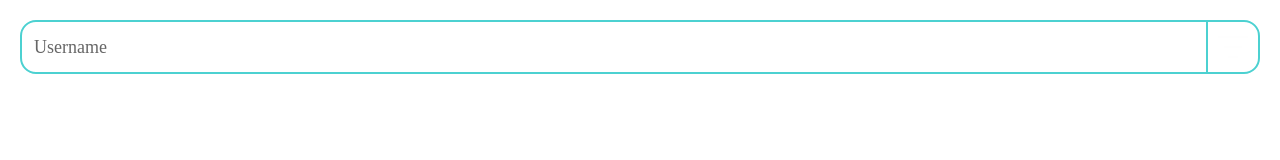
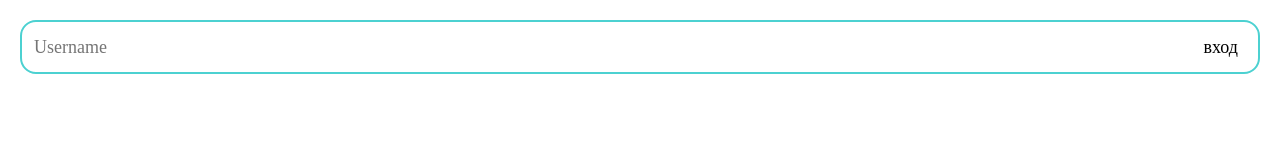
Before and after one commit to cookies-with-tea/fims-site, a React (Vite) app: page / in a window 1280 px wide. Shown: the top 160 px of the page. Built offline with nearby package versions, Linux system fonts and the light colour scheme.

Commit message:
ASF-2:добавил доп компонент для рендера контента вне инпута

```diff
--- a/src/App.tsx
+++ b/src/App.tsx
@@ -15,9 +15,9 @@ function App() {
             value={value}
             onChange={setValue}
             // prepend="вход"
-            // append="вход"
+            append="вход"
             // prefixIcon={<Icon name="filter"/>}
-            postfixIcon={<Icon name="filter"/>}
+            // postfixIcon={<Icon name="filter"/>}
             // clearable={true}
         />
     )
--- a/src/ui/input/input.module.scss
+++ b/src/ui/input/input.module.scss
@@ -1,19 +1,19 @@
 .input {
-    width:  100%;
-    height: 100%;
+    display: flex;
+    align-items: center;
+    width: 100%;
+    height: 54px;
+    border-radius: $font--size-medium;
+    border: 2px solid $background--blue-2;
     font-size: $font--size-large;
-    border-radius: $font--size-medium 0px 0px $font--size-medium;
-    padding: 0px 12px;
-    background: transparent;
 
-    &__wrapper {
-        display: flex;
-        align-items: center;
-        width: 100%;
-        height: 54px;
-        border-radius: $font--size-medium;
-        border: 2px solid $background--blue-2;
+    &__inner {
+        width:  100%;
+        height: 100%;
         font-size: $font--size-large;
+        border-radius: $font--size-medium 0px 0px $font--size-medium;
+        padding: 0px 12px;
+        background: transparent;
     }
 
     &::placeholder {
@@ -26,25 +26,28 @@
     }
 }
 
-
 .prefix {
-    display: flex;
-    align-items: center;
-    height: 100%;
     padding: 0 10px;
     cursor: pointer;
-    border-right: 2px solid $background--blue-2;
 }
 
 .postfix {
+    padding: 0 10px;
+    cursor: pointer;
+}
+
+.append {
     display: flex;
     align-items: center;
+    justify-content: center;
     height: 100%;
-    padding: 0 10px;
-    cursor: pointer;
-    border-left: 2px solid $background--blue-2;
+    padding: 0 20px;
+
 }
+.prepend{
 
+}
 .icon-input{
     font-size: 30px;
+
 }
--- a/src/ui/input/input.tsx
+++ b/src/ui/input/input.tsx
@@ -27,6 +27,12 @@ interface IconProps{
     postfix?: ReactNode
 }
 
+interface ContentProps{
+    prepend?: ReactNode
+    append?: ReactNode
+}
+
+
 export const Input = ({
         // size="",
         className="",
@@ -53,13 +59,13 @@ export const Input = ({
     const inputType = passwordShown ? "text" : type
     const classes = cx(
         className,
-        "input",
+        "input__inner",
     )
     const RenderIcon = ({prefix, postfix}: IconProps): ReactNode =>{
-        const currentChildren = prefix ? prefix : postfix;
+        const currentChildren = prefix ?? postfix;
         const classIcon = cx("icon-input",{
-            "prefix":!!prefix,
-            "postfix":!!postfix,
+            prefix,
+            postfix,
         })
         return (
             <>
@@ -71,9 +77,22 @@ export const Input = ({
             </>
         )
     }
+    const RenderContent = ({prepend, append}: ContentProps): ReactNode =>{
+        const currentChildren = prepend ?? append;
+        const classes = cx({ prepend, append })
+        return (
+            <>
+                { currentChildren && (
+                    <div className={classes}>
+                        {currentChildren}
+                    </div>
+                )}
+            </>
+        )
+    }
     return (
-        <div className={cx("input__wrapper")}>
-            <RenderIcon prefix={prepend}/>
+        <div className={cx("input")}>
+            <RenderContent prepend={prepend}/>
             <RenderIcon prefix={prefixIcon}/>
             <input
                 className={classes}
@@ -84,7 +103,7 @@ export const Input = ({
                 onChange={onValueChange}
             />
             { clearable && (
-                    <div onClick={() => onChange("")}>
+                    <div onClick={() => onChange("")} className={cx('postfix')}>
                         {iconClear ? iconClear: <Icon name="clear" className={cx("icon-input")}/>}
                     </div>
                 )
@@ -110,7 +129,7 @@ export const Input = ({
                 </div>
             )}
             <RenderIcon postfix={postfixIcon}/>
-            <RenderIcon postfix={append}/>
+            <RenderContent append={append}/>
         </div>
     )
 }
```
